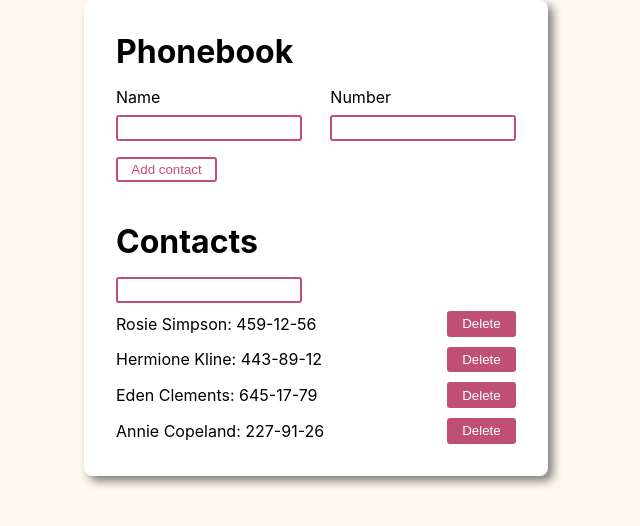
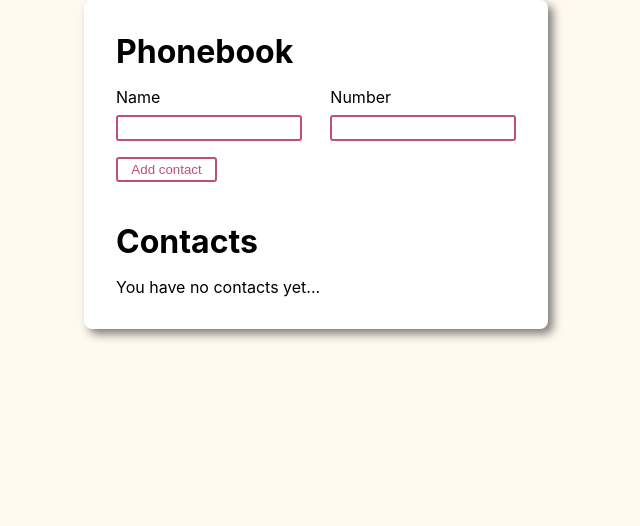
Before and after one commit to Ivan011001/goit-react-hw-02-phonebook, a React (Create React App) app: page / in a window 1280 px wide. Shown: the top 526 px of the page, without its empty margins (324-964 px from the left). Built offline with nearby package versions, Linux system fonts and the light colour scheme.

Commit message:
final-commit

```diff
--- a/src/components/App/App.jsx
+++ b/src/components/App/App.jsx
@@ -9,12 +9,7 @@ import { AppContainer } from './App.styled';
 
 export default class App extends Component {
   state = {
-    contacts: [
-      { id: 'id-1', name: 'Rosie Simpson', number: '459-12-56' },
-      { id: 'id-2', name: 'Hermione Kline', number: '443-89-12' },
-      { id: 'id-3', name: 'Eden Clements', number: '645-17-79' },
-      { id: 'id-4', name: 'Annie Copeland', number: '227-91-26' },
-    ],
+    contacts: [],
     filter: '',
   };
 
@@ -70,7 +65,7 @@ export default class App extends Component {
               />
             </>
           ) : (
-            <p>No info</p>
+            <p>You have no contacts yet...</p>
           )}
         </Section>
       </AppContainer>
--- a/src/components/UserForm/index.jsx
+++ b/src/components/UserForm/index.jsx
@@ -48,8 +48,8 @@ export default class UserForm extends Component {
           <Input
             type="tel"
             name="number"
-            pattern="/^\+?\d{0,4}[-.\s]?\(?\d{0,3}?\)?[-.\s]?\d{1,4}[-.\s]?\d{1,4}[-.\s]?\d{1,9}$/"
-            title="Phone number must be digits and can contain spaces, dashes, parentheses and can start with +"
+            pattern="[0-9]{3}-[0-9]{3}-[0-9]{4}"
+            title="Enter telephone number (e.g., 123-456-7890)"
             required
             value={number}
             onChange={this.onHandleChange}
```
Also changed, not shown: src/components/Filter/Filter.styled.js (deleted).
